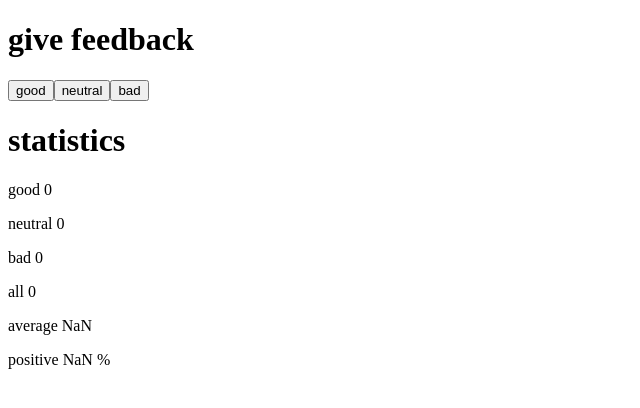
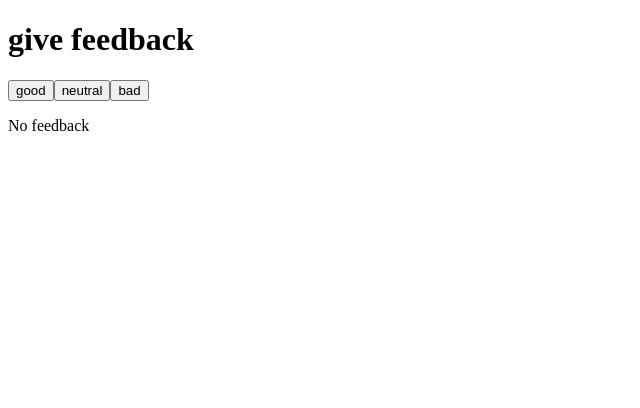
Before and after one commit to k-hn/fullstackopen, a React (Vite) app in the folder part1/exercises/unicafe/: page / in a window 1280 px wide. Shown: the top 408 px of the page, without its empty margins (0-640 px from the left). Built offline with nearby package versions, Linux system fonts and the light colour scheme.

Commit message:
[exercise] 1.9: unicafe step4

```diff
--- a/part1/exercises/unicafe/src/App.jsx
+++ b/part1/exercises/unicafe/src/App.jsx
@@ -5,6 +5,13 @@ const Statistics = ({good, bad, neutral}) => {
     const total_sentiment = (good * 1) + (neutral * 0) + (bad * -1)
     const average = total_sentiment / all
     const positive = (good / all) * 100
+
+    const noFeedback = good === 0 && neutral === 0 && bad === 0
+    if (noFeedback) {
+        return (
+            <p>No feedback</p>
+        )
+    }
 
     return (
 	<>
```
